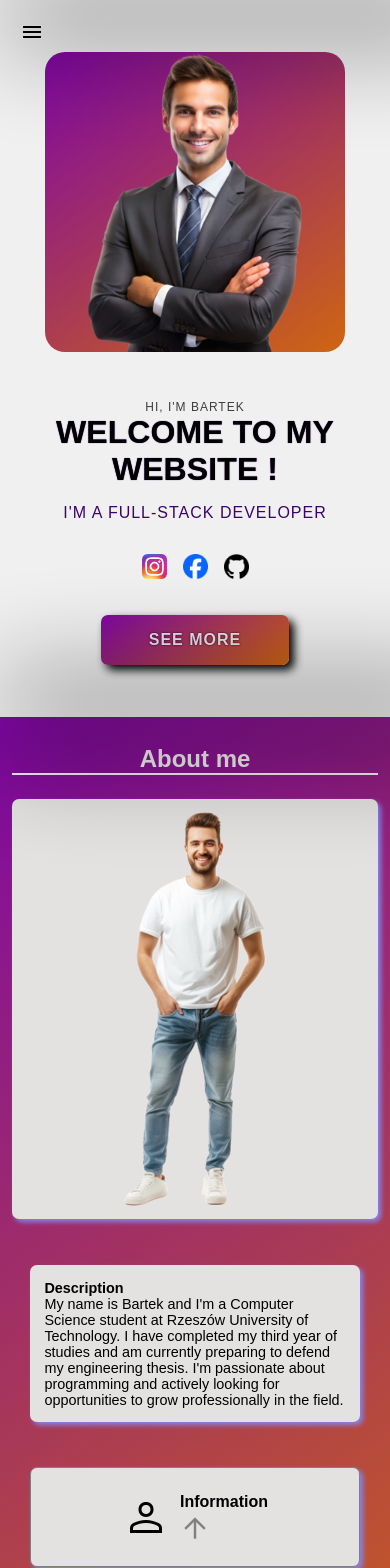
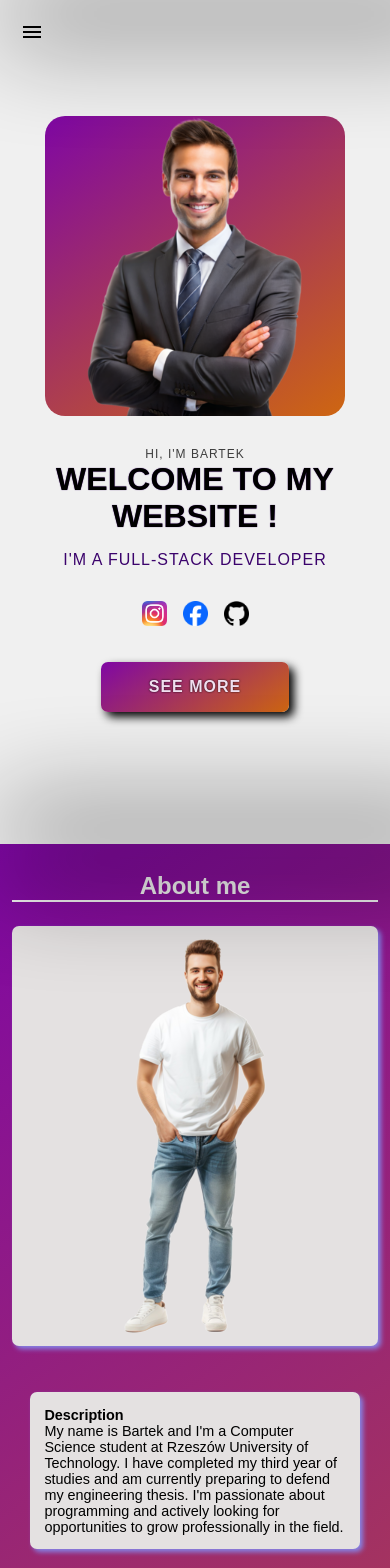
Before and after one commit to mazurek321/portfolio, a React (Vite) app: page /#/ in a window 390 px wide. Shown: the top 1568 px of the page. Built offline with nearby package versions, Linux system fonts and the light colour scheme.

Commit message:
Responsivness update

```diff
--- a/src/Components/About/About.css
+++ b/src/Components/About/About.css
@@ -41,6 +41,7 @@
   box-shadow: 3px 3px 5px var(--button2);
   padding: 1em;
   border-radius: 7px;
+  font-size: 1.2rem;
 }
 
 #About .panel-bottom
@@ -236,35 +237,11 @@
   #About .panel-bottom .caffel {
     width: 90%;
     margin: 1em auto;
-    height: auto;
   }
 
   #About .panel-bottom .caffels {
     flex-direction: column;
     align-items: center;
-  }
-
-  #About .about-content .caffel:hover .content {
-    position: static;
-  }
-
-  #About .about-content .cover-title,
-  #About .about-content .caffel:hover .cover-title {
-    position: static;
-    transform: none;
-    flex-direction: row;
-    justify-content: center;
-    font-size: 1rem;
-    gap: 10px;
-  }
-
-  #About .about-content .caffel:hover .arrow {
-    position: static;
-    font-size: 1.2rem;
-  }
-
-  #About .about-content .caffel:hover .content {
-    top: auto;
   }
 }
 
--- a/src/Components/Contact/Contact.css
+++ b/src/Components/Contact/Contact.css
@@ -230,6 +230,7 @@
     {
         display: flex;
         flex-wrap: wrap;
+        margin: 3em 0;
     }
 
     #Contact .item
--- a/src/Components/Experience/Experience.css
+++ b/src/Components/Experience/Experience.css
@@ -102,6 +102,11 @@
         background: transparent;
     }
 
+    #Experience table tbody td,
+    #Experience table tbody th{
+        background: var(--div-background);
+    }
+
     #Experience table tbody tr:not(:first-child)
     {
         margin-top: 2em;
--- a/src/Components/MainContent/MainContent.css
+++ b/src/Components/MainContent/MainContent.css
@@ -184,14 +184,14 @@
     {
         flex-direction: column-reverse;
         gap: 0;
-        height: auto;
+        height: 100vh;
     }
 
     #MainContent .left
     {
         width: 100%;
         text-align: center;
-        margin-bottom: 3em;
+        margin-bottom: 8em;
     }
     #MainContent .icons,
     #MainContent .button
@@ -204,7 +204,7 @@
 
     #MainContent .right
     {
-        margin: 3em;
+        margin-top: 7em;
         position: relative;
         width: 300px;
         height: 300px;
```
